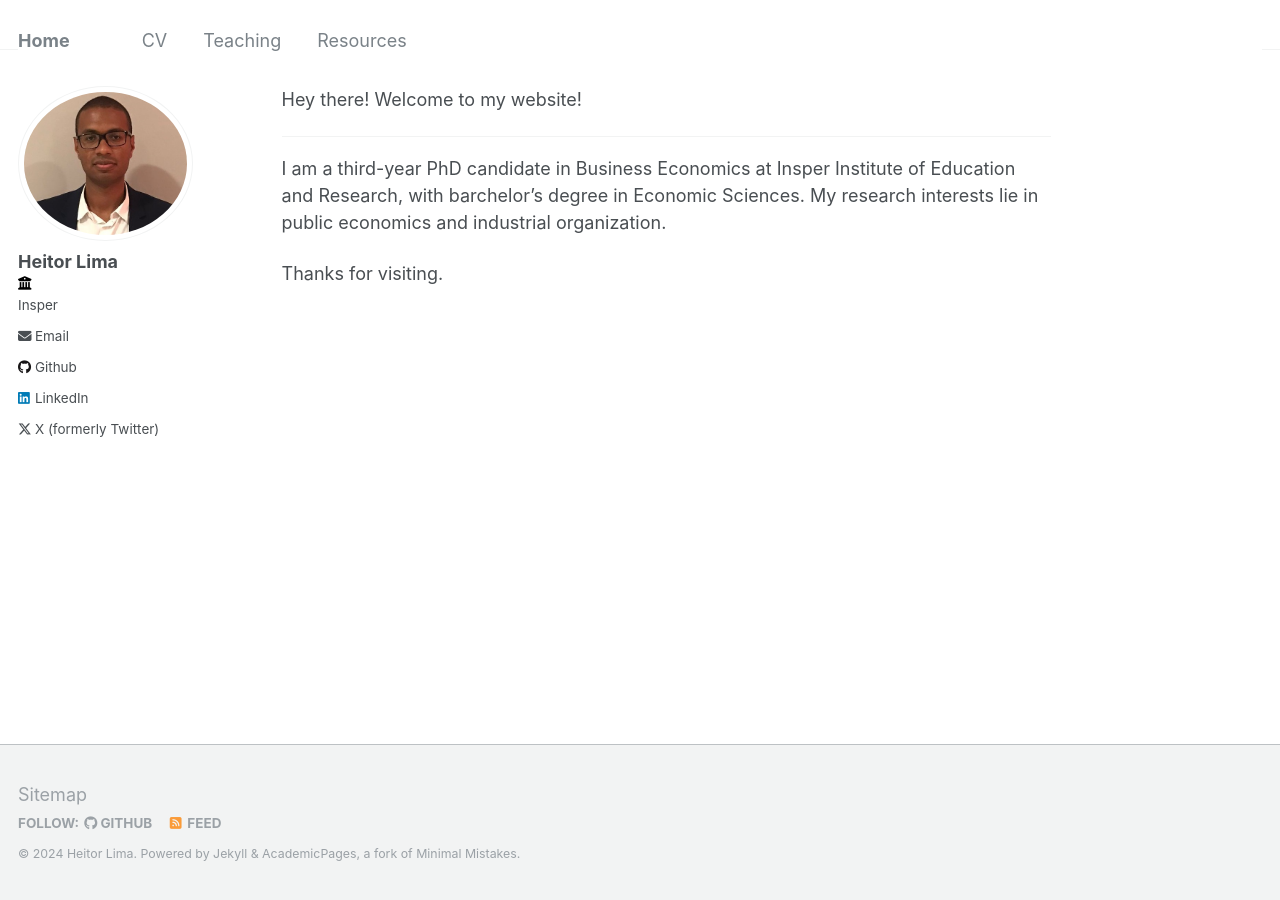
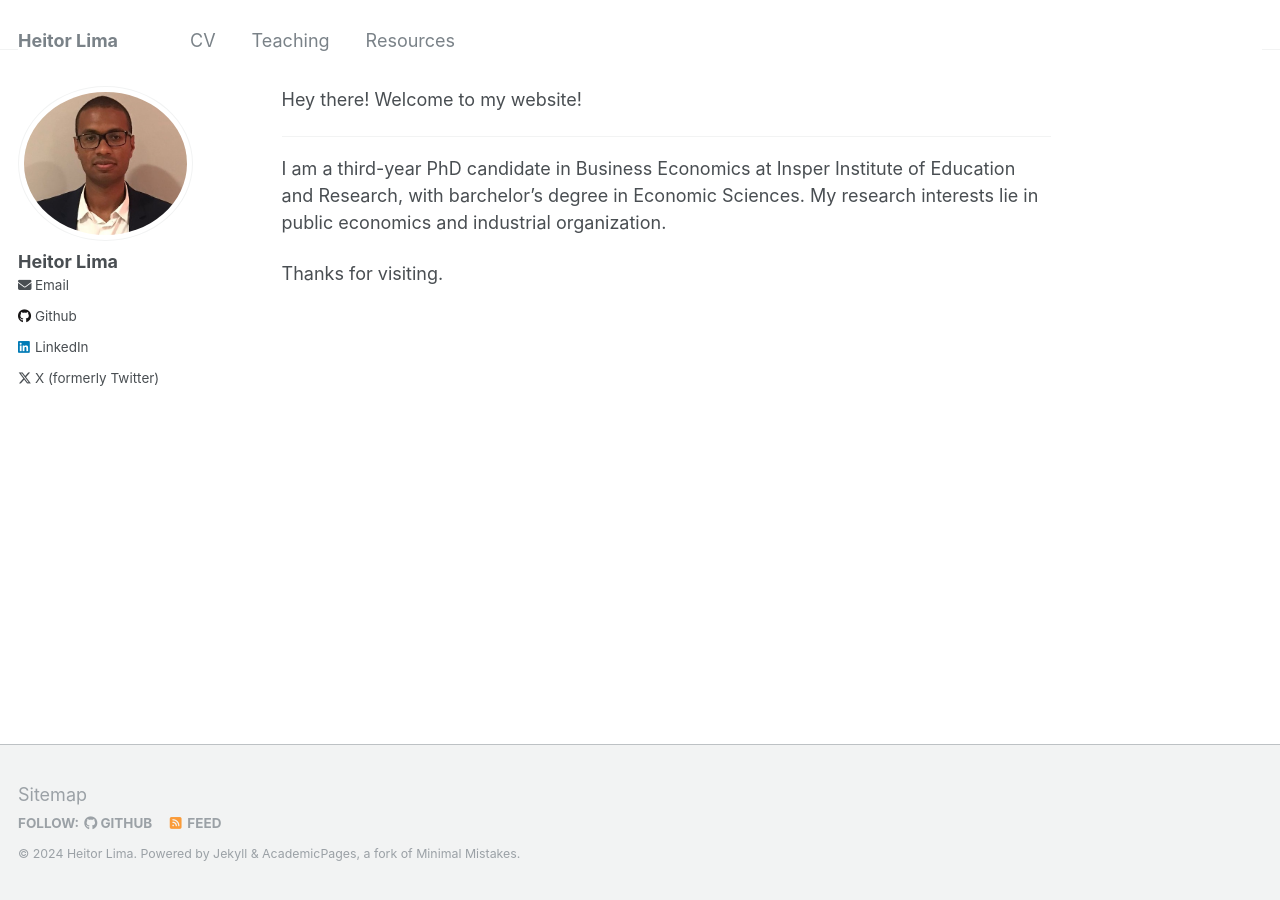
Before and after one commit to heitoraolima/heitoraolima.github.io, a Jekyll site: the page built from _pages/about.md, in a window 1280 px wide. Built offline with Jekyll 4.4.1, drawn with Linux system fonts in a browser that asks for light colours.

Commit message:
Update _config.yml

```diff
--- a/_config.yml
+++ b/_config.yml
@@ -8,7 +8,7 @@
 
 # Basic Site Settings
 locale                   : "en-US"
-title                    : "Home"
+title                    : "Heitor Lima"
 title_separator          : "-"
 name                     : &name "Heitor Lima"
 description              : #&description "personal description"
@@ -26,7 +26,7 @@ author:
   pronouns         : # example: "she/her"
   bio              : #"PhD Candidate in Economics at Insper"
   location         : #"Sao Paulo, Brazil"
-  employer         : <a href="https://www.insper.edu.br/en/graduate/doctoral-program/doctoral-in-business-economics-phd-in-business-economics/">Insper</a>
+  employer         : #<a href="https://www.insper.edu.br/en/graduate/doctoral-program/doctoral-in-business-economics-phd-in-business-economics/">Insper</a>
   uri              : # URL
   email            : "heitoraol@al.insper.edu.br"
 
```
